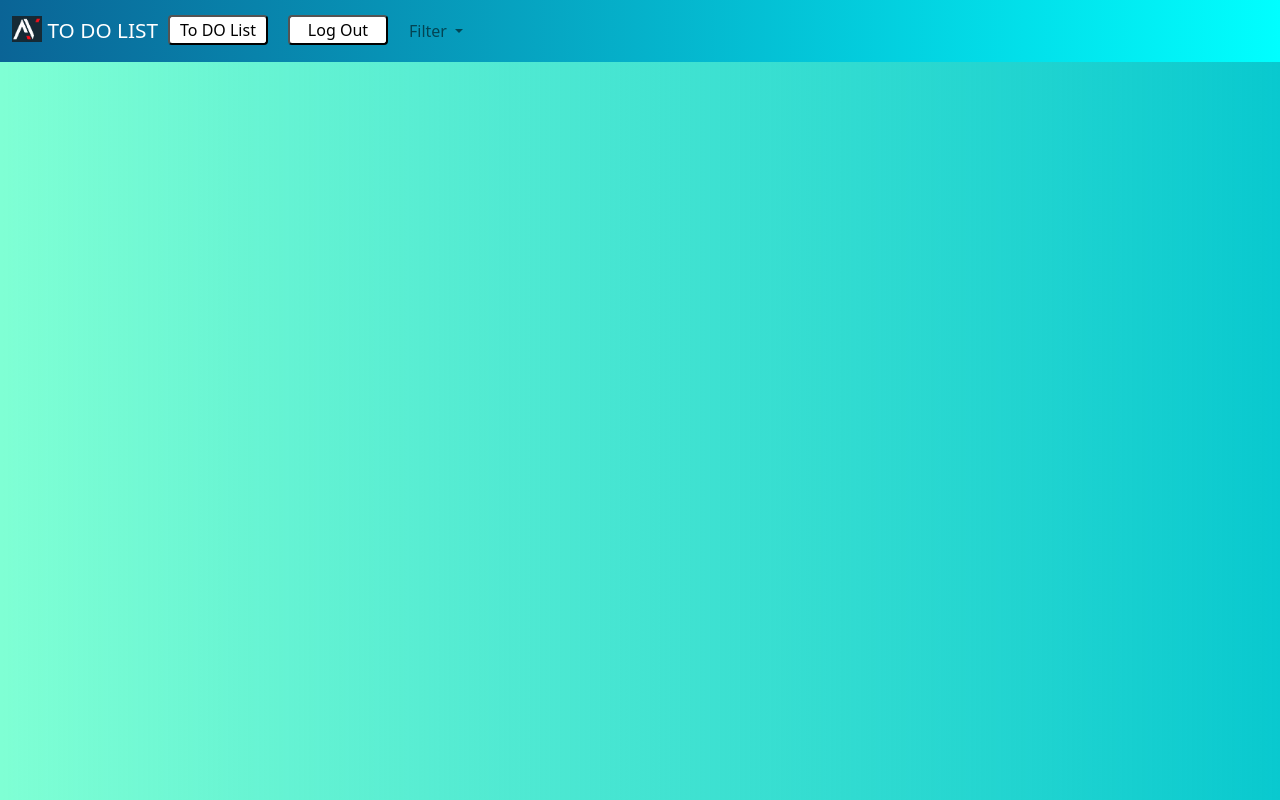
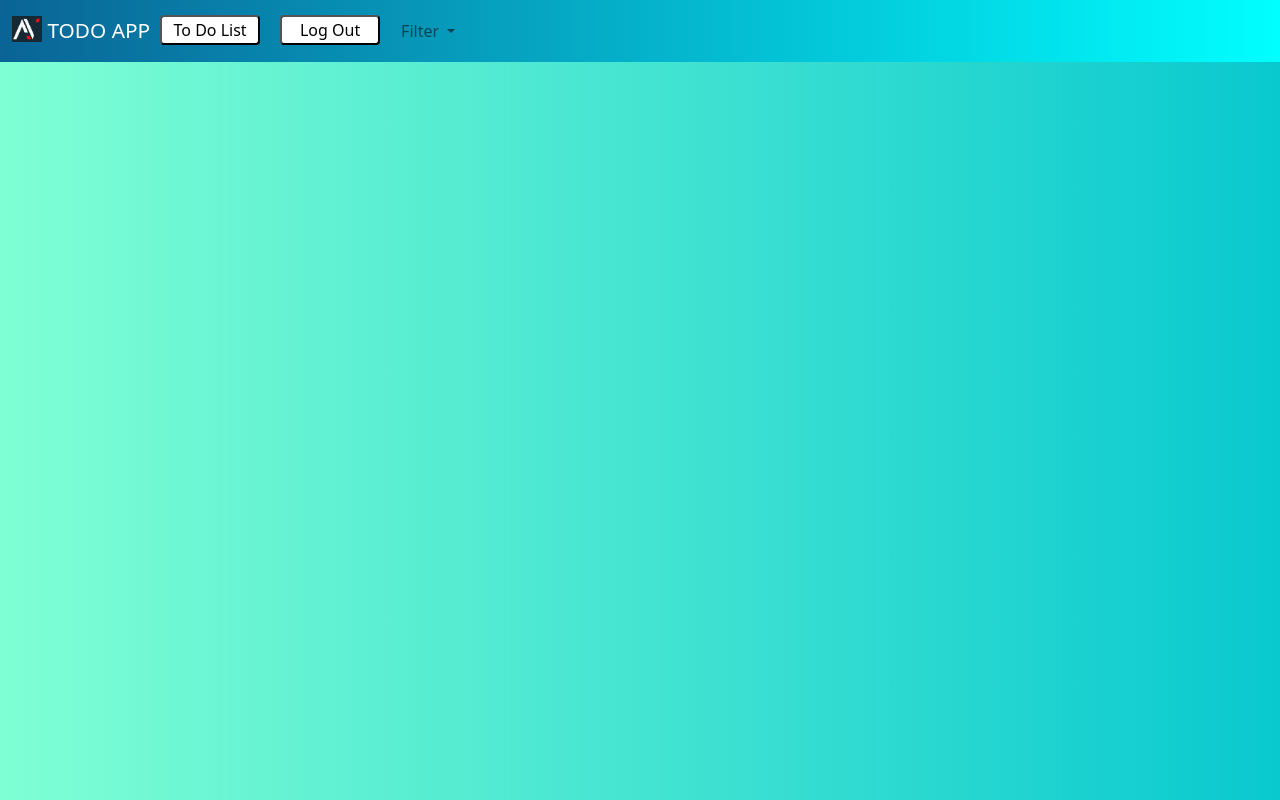
Before and after one commit to Annette27/case_study_1, a plain HTML site: page todo.html in a window 1280 px wide. Drawn offline with nearby package versions, Linux system fonts and the light colour scheme.

Commit message:
Update todo.html

```diff
--- a/todo.html
+++ b/todo.html
@@ -4,7 +4,7 @@
     <meta charset="UTF-8">
     <meta http-equiv="X-UA-Compatible" content="IE=edge">
     <meta name="viewport" content="width=device-width, initial-scale=1.0">
-    <title>Document</title>
+    <title>TODO List</title>
     <link rel="stylesheet" href="todostyle.css">
     <script src="jquery.min.js"></script>
     <link rel="preconnect" href="https://fonts.googleapis.com">
@@ -21,7 +21,7 @@
     <div class="container-fluid">
       <a id="tag" href="index.html">
         <img src="logo.jpg" alt="" width="30" height="26" class="d-inline-block align-text-top" style="color: black;" >
-        TO DO LIST
+        TODO APP
       </a>
       <button class="navbar-toggler" type="button" data-bs-toggle="collapse" data-bs-target="#navbarSupportedContent" aria-controls="navbarSupportedContent" aria-expanded="false" aria-label="Toggle navigation">
         <span class="navbar-toggler-icon"></span>
@@ -30,7 +30,7 @@
         <ul class="navbar-nav me-auto mb-2 mb-lg-0">
           <li class="nav-item">
             <div id="option">
-              <button onclick="ajax()" id="btn1">To DO List </button>
+              <button onclick="ajax()" id="btn1">To Do List </button>
 
            </div>
           </li>
```
